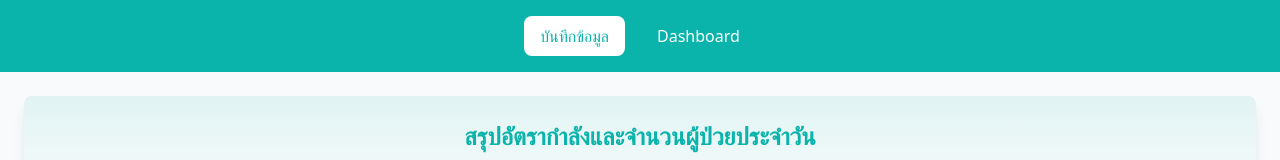
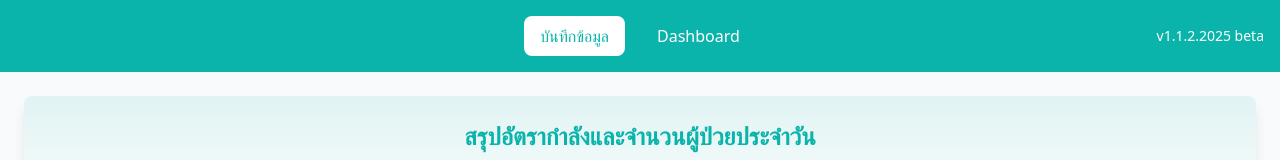
Before and after one commit to Siriphan-Phakmi/Summary_of_Personnel_Ratio, a Next.js app: page / in a window 1280 px wide. Shown: the top 160 px of the page. Built offline with nearby package versions, Linux system fonts and the light colour scheme; a web font is replaced by a local one.

Commit message:
แก้ไขการ deploy

```diff
--- a/app/page.js
+++ b/app/page.js
@@ -10,8 +10,10 @@ export default function Home() {
     <div>
       {/* Navigation */}
       <nav className="bg-[#0ab4ab] p-4">
-        <div className="container mx-auto">
-          <div className="flex justify-center space-x-4">
+        <div className="container mx-auto relative">
+          {/* ปุ่มอยู่ตรงกลาง */}
+          <div className="flex justify-center">
+            <div className="flex space-x-4">
               <button
                 onClick={() => setCurrentPage('form')}
                 className={`px-4 py-2 rounded-lg ${currentPage === 'form'
@@ -32,6 +34,11 @@ export default function Home() {
               </button>
             </div>
           </div>
+          {/* เวอร์ชันอยู่ขวาสุด */}
+          <div className="absolute right-0 top-1/2 transform -translate-y-1/2 text-white text-sm">
+            v1.1.2.2025 beta
+          </div>
+        </div>
       </nav>
 
       {/* Content */}
```
Lines whose indentation alone changed are shown as unchanged.
